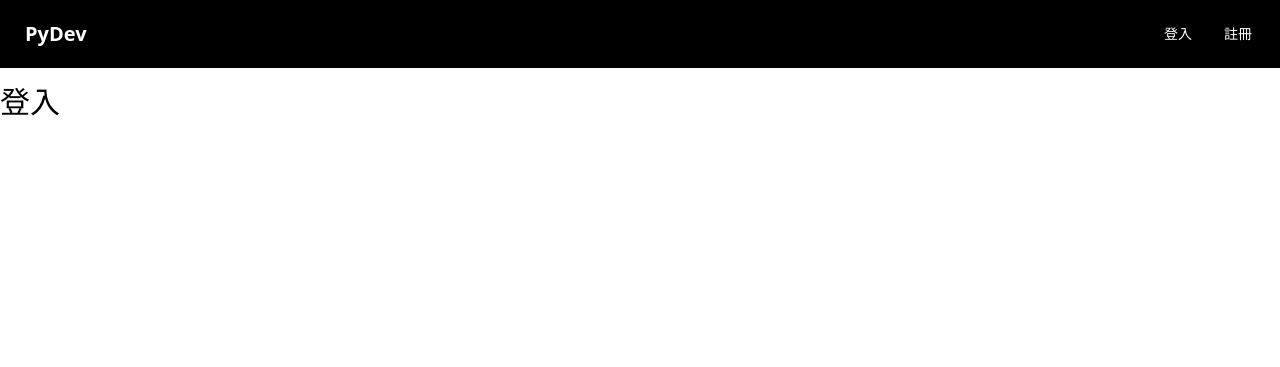
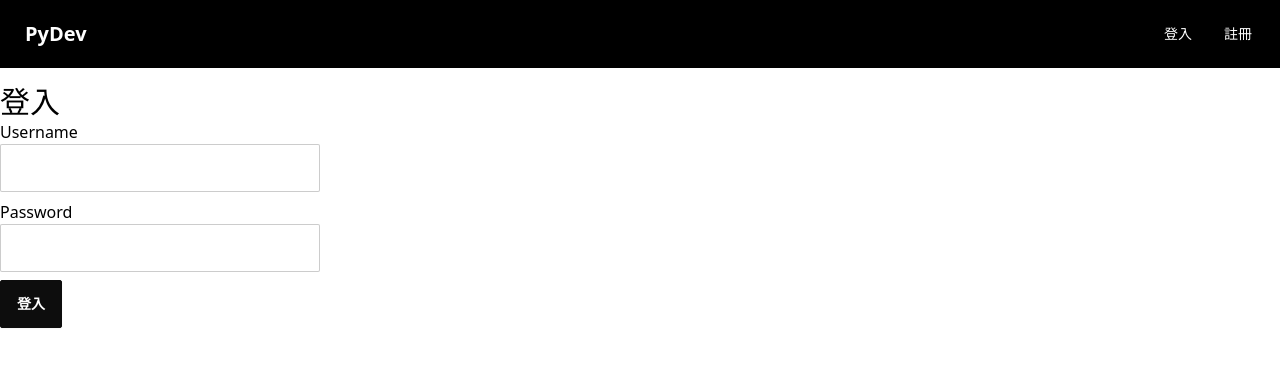
Before and after one commit to kaochenlong/pydev-demo, a Django app: page /users/login/ in a window 1280 px wide. Shown: the top 367 px of the page. Run offline with Django 5.2, Linux system fonts and the light colour scheme.

Commit message:
add user login

```diff
--- a/resumes/templates/resumes/index.html
+++ b/resumes/templates/resumes/index.html
@@ -1,6 +1,7 @@
 {% extends "shared/layout.html" %}
 
 {% block "content" %}
+
 <h1 class="text-3xl">個人履歷</h1>
 <a href="{% url 'resumes:new' %}" class="btn btn-primary">新增 resume</a>
 
--- a/users/templates/users/login.html
+++ b/users/templates/users/login.html
@@ -2,4 +2,18 @@
 
 {% block "content" %}
 <h1 class="text-3xl">登入</h1>
+<form method="POST" class="flex flex-col gap-2">
+  {% csrf_token %}
+  <div class="form-control">
+    <label>Username</label>
+    <input type="text" class="w-full max-w-xs input input-bordered" name="username" />
+  </div>
+  <div class="form-control">
+    <label>Password</label>
+    <input type="password" class="w-full max-w-xs input input-bordered" name="password" />
+  </div>
+  <div>
+    <button class="btn btn-primary">登入</button>
+  </div>
+</form>
 {% endblock %}
--- a/users/views.py
+++ b/users/views.py
@@ -1,15 +1,41 @@
-from django.shortcuts import render
+from django.http import HttpResponse
+from django.shortcuts import render, redirect
+from django.contrib.auth.forms import UserCreationForm
+from django.contrib.auth import authenticate, login as login_user
+from django.contrib import messages
 
 
 def login(request):
+    if request.POST:
+        # 驗證
+        user = authenticate(
+            username=request.POST.get("username"),
+            password=request.POST.get("password"),
+        )
+
+        if user is not None:
+            login_user(request, user)
+            messages.success(request, "登入成功")
+            return redirect("pages:home")
+        else:
+            messages.success(request, "登入失敗")
+            return redirect("users:login")
+
     return render(request, "users/login.html")
 
 
 def register(request):
     if request.POST:
         # 註冊
-        # redirect 首頁
-        pass
+        form = UserCreationForm(request.POST)
+
+        if form.is_valid():
+            form.save()
+            messages.success(request, "註冊成功")
+            return redirect("pages:home")
+        else:
+            return HttpResponse(form.error_messages)
+
     return render(request, "users/register.html")
 
 
```
Also changed, not shown: users/templates/users/register.html (+9 -2 lines).
